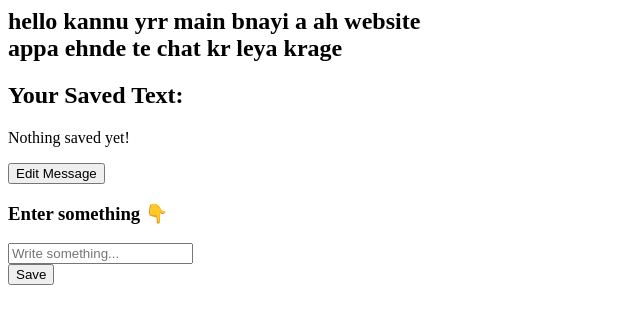
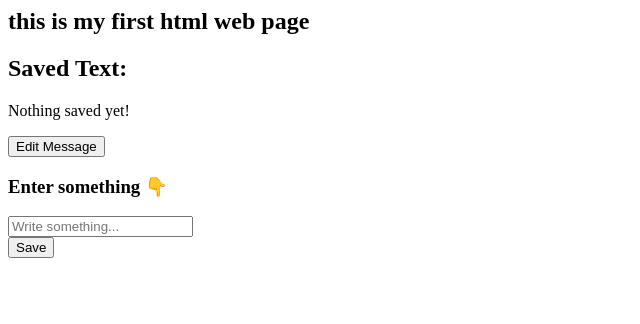
Before and after one commit to Sukhwinder-maini0/index.html, a plain HTML site: page her.html in a window 1280 px wide. Shown: the whole page, without its empty margins (0-640 px from the left). Drawn offline with Linux system fonts and the light colour scheme.

Commit message:
Update header text
Signed-off-by: Sukhwinder Maini <manrajmaini4@gmail.com>

```diff
--- a/her.html
+++ b/her.html
@@ -1,8 +1,7 @@
 <body>
-  <h2>hello kannu yrr main bnayi a ah website<br>
-  appa ehnde te chat kr leya krage</h2>
+  <h2>this is my first html web page</h2>
 
-  <h2>Your Saved Text:</h2>
+  <h2>Saved Text:</h2>
   <p id="output">Nothing saved yet!</p>
   <button id="editBtn">Edit Message</button>
 
```
